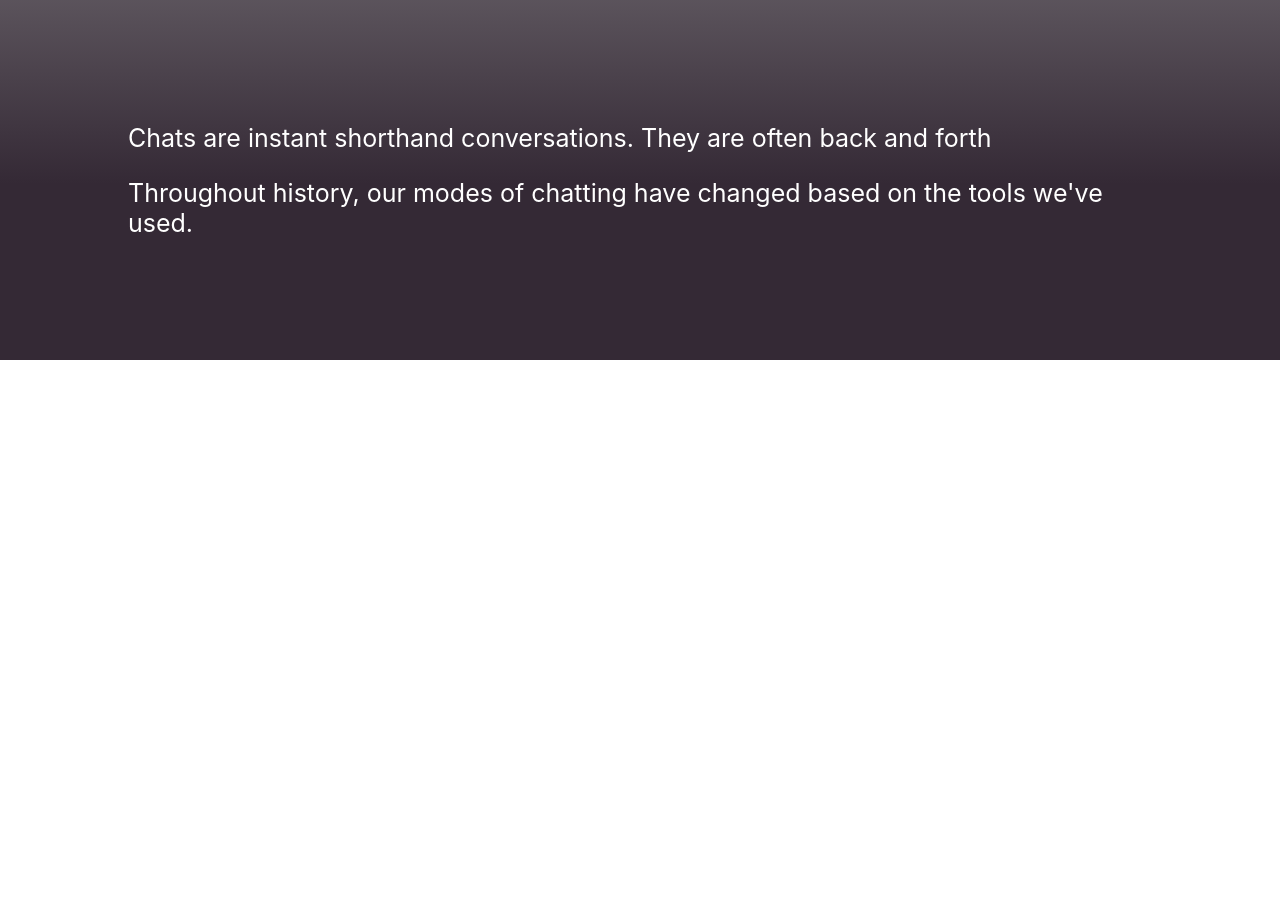
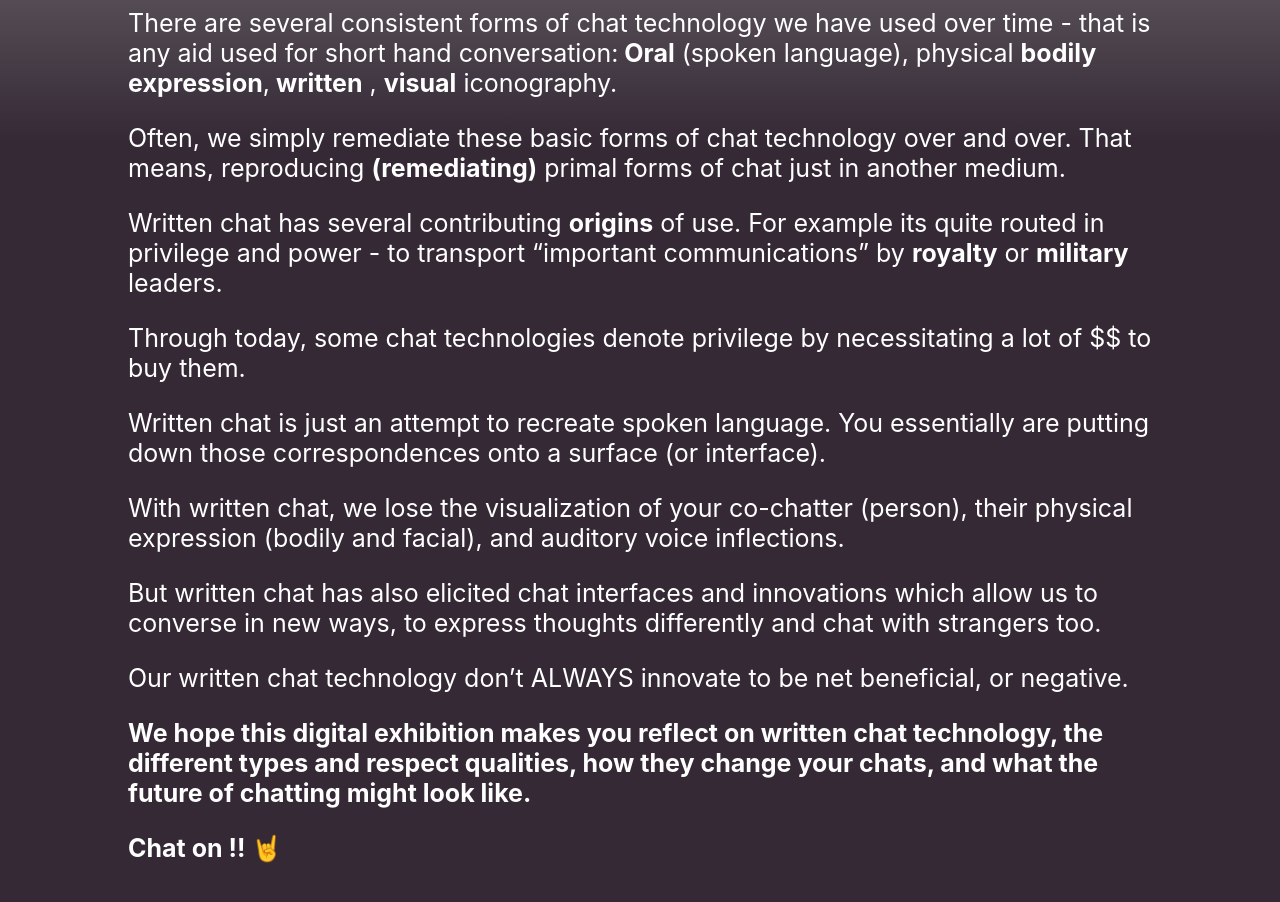
Before and after one commit to harrydnewman/augmenting-final, a React (Vite) app: page /about in a window 1280 px wide. Shown: the part 440-1342 px from the top of the page. Before the commit the page ends 800 px from the top, so only its background shows below. Built offline with nearby package versions, Linux system fonts and the light colour scheme; a web font is replaced by a local one.

Commit message:
about page done

```diff
--- a/src/pages/About.jsx
+++ b/src/pages/About.jsx
@@ -4,15 +4,25 @@ import Navbar from '../components/NavBar'
 export default function About() {
     return (
         <div className={styles.AboutPage}>
-        <Navbar currentPage={"About"}/>
+        {/* <Navbar currentPage={"About"}/> */}
             <div className={styles.AboutHeader}>
                 <h1>Chat 💬</h1>
                 <h1>Technology</h1>
             </div>
             <div className={styles.AboutInfo}>
-                <p>Chats are instant shorthand conversations. They are often back and forth</p>
+                <p>There are several consistent forms of chat technology we have used over time - that is any aid used for short hand conversation:
+                <strong> Oral</strong> (spoken language), physical <strong>bodily expression</strong>,<strong> written</strong> , <strong>visual</strong> iconography.</p>
 
-                <p>Throughout history, our modes of chatting have changed based on the tools we've used.</p>
+                <p>Often, we simply remediate these basic forms of chat technology over and over. That means, reproducing <strong>(remediating)</strong> primal forms of chat just in another medium. </p>
+                <p>Written chat has several contributing <strong>origins</strong> of use. For example its quite routed in privilege and power - to transport “important communications” by <strong>royalty</strong> or <strong>military</strong> leaders.</p>
+                <strong></strong>
+                <p>Through today, some chat technologies denote privilege by necessitating a lot of $$ to buy them.</p>
+                <p>Written chat is just an attempt to recreate spoken language. You essentially are putting down those correspondences onto a surface (or interface).</p>
+                <p>With written chat, we lose the visualization of your co-chatter (person), their physical expression (bodily and facial), and auditory voice inflections.</p>
+                <p>But written chat has also elicited chat interfaces and innovations which allow us to converse in new ways, to express thoughts differently and chat with strangers too.</p>
+                <p>Our written chat technology don’t ALWAYS innovate to be net beneficial, or negative.</p>
+                <p><strong>We hope this digital exhibition makes you reflect on written chat technology, the different types and respect qualities, how they change your chats, and what the future of chatting might look like.</strong></p>
+                <p><strong>Chat on !! 🤘</strong></p>
             </div>
         </div>
     )
--- a/src/styles/About.module.css
+++ b/src/styles/About.module.css
@@ -1,8 +1,8 @@
 .AboutPage {
     width: 100%;
-    height: 100vh;
+    height: 100%;
     background: rgb(52,41,53);
-    background: linear-gradient(0deg, rgba(52,41,53,1) 22%, rgba(184,184,184,1) 100%);
+    background: linear-gradient(0deg, rgba(52,41,53,1) 60%, rgba(184,184,184,1) 100%);
 }
 
 .AboutHeader {
@@ -19,6 +19,8 @@
 
 .AboutInfo {
     margin: 10%;
+    margin-bottom: 0 !important;
     font-size: 25px;
     color: white;
+    padding-bottom: 10%;
 }
```
